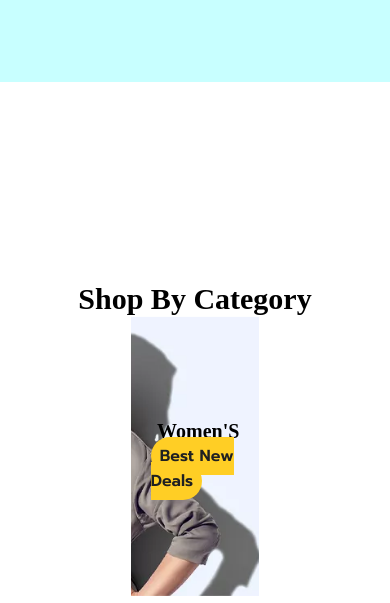
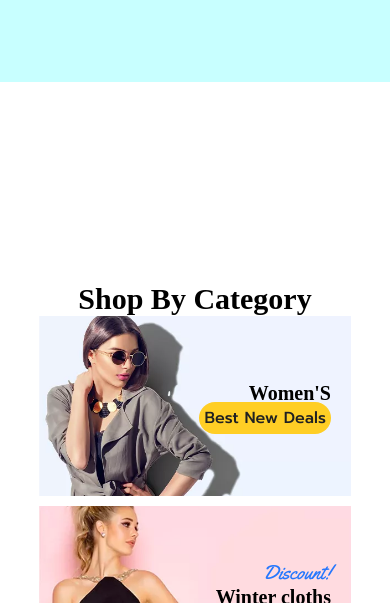
Before and after one commit to fahadali123-max/new-project1, a plain HTML site: page index.html in a window 390 px wide. Shown: the part 479-1082 px from the top of the page. Drawn offline with Linux system fonts and the light colour scheme; a web font is replaced by a local one.

Commit message:
completed

```diff
--- a/assets/css/style.css
+++ b/assets/css/style.css
@@ -661,7 +661,7 @@ footer{
 }
 .collection-image {
   position: relative;
-  width: 100;
+  width: 80%;
   height: 280px;
 }
 .collection-image img {
@@ -676,6 +676,15 @@ footer{
   flex-direction: column;
   gap: 10px;
   padding:0;
+  margin-bottom: 25px;
+}
+.anchor a {
+  font-weight: 500;
+  padding: 4px 5px;
+}
+.text span {
+  font-size: 20px;
+  font-weight: 500;
 }
 .product-collection {
  flex-direction: column;
@@ -713,7 +722,7 @@ footer{
   font-weight: 400;
   margin-bottom: 40px;
   color: #1f2022;
-  width: 100%;
+  width: 60%;
 }
 .btn3 button {
   padding: 10px 30px;
@@ -819,6 +828,11 @@ display: none;
   .main .main-img img {
   display:none;
 }
+.collection-image {
+  position: relative;
+  width: 80%;
+  height: 180px;
+}
 .grid{
   grid-template-columns: 1fr;
 }
@@ -833,6 +847,7 @@ display: none;
 .boy-heading h3 {
   font-size: 20px;
   font-weight: 300;
+  width: 70%;
 }
 .input-6 input{
   padding: 8px 0px 8px 5px;
```
